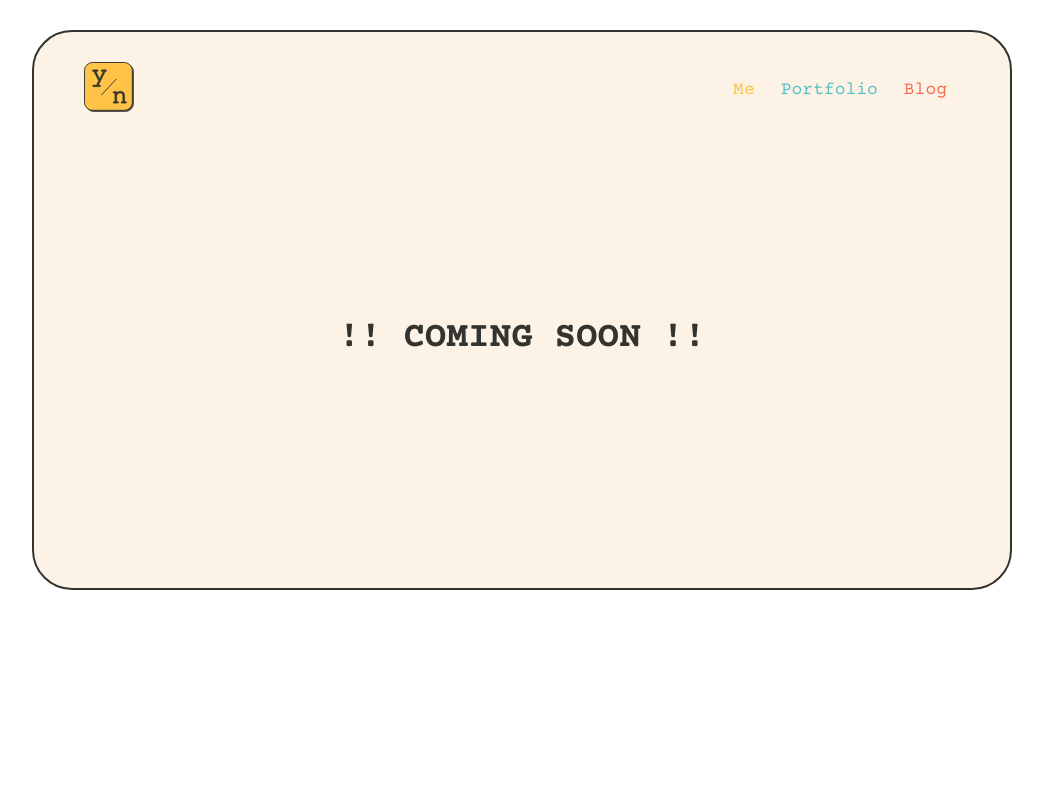
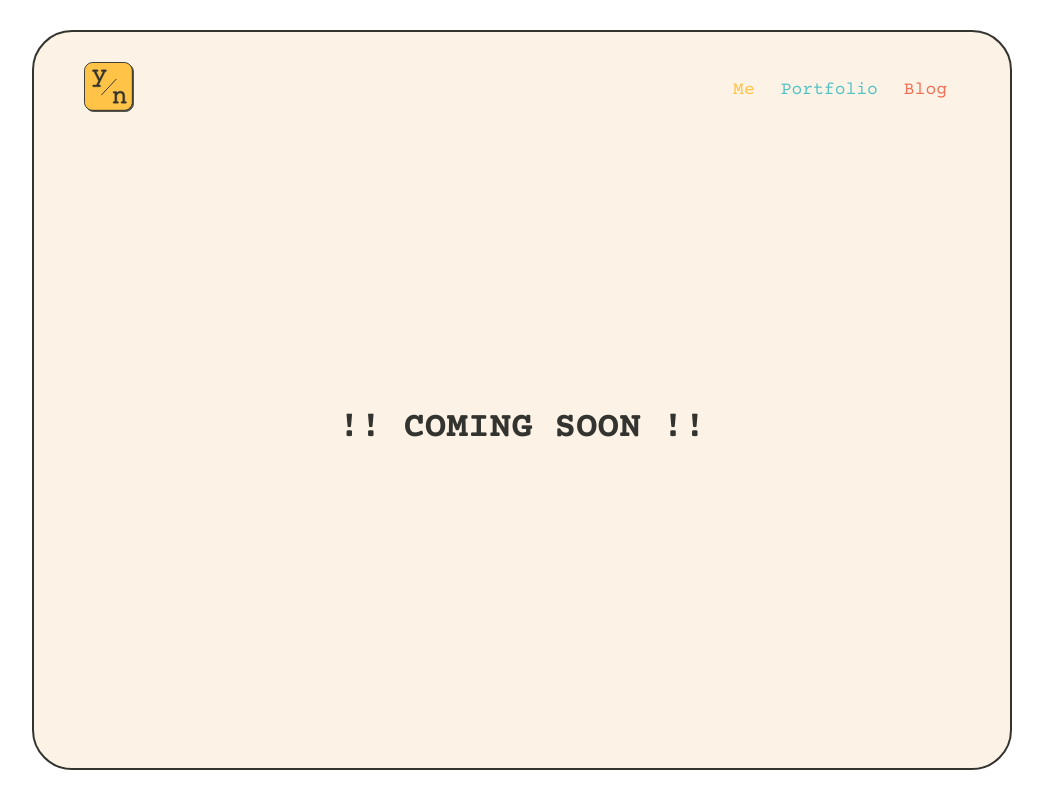
Before and after one commit to yansnote/website, a Vue app: page /portfolio in a window 1280 px wide. Shown: the whole page, without its empty margins (118-1161 px from the left). Built offline with nearby package versions, Linux system fonts and the light colour scheme.

Commit message:
Finalizing first version

```diff
--- a/src/views/PortfolioView.vue
+++ b/src/views/PortfolioView.vue
@@ -4,11 +4,21 @@
   </main>
 </template>
 
+
+
 <style lang="scss" scoped>
 .portfolio {
+  height: calc(100vh - 180px);
+  display: flex;
+  justify-content: center;
+  align-items: center;
+
+  @media screen and (max-width: 720px) {
+    height: calc(100vh - 150px);
+  }
+
   h1 {
     text-align: center;
-    margin: 200px auto;
   }
 }
 </style>
```
